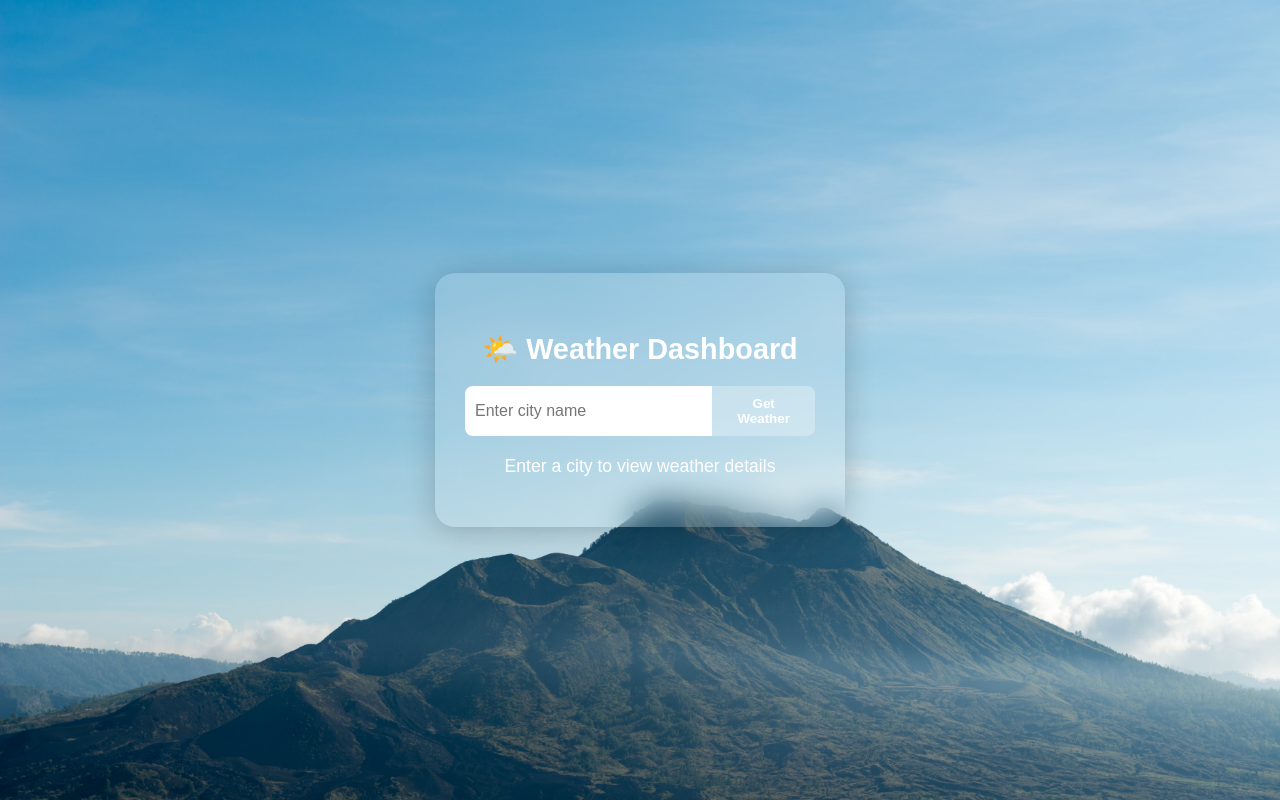
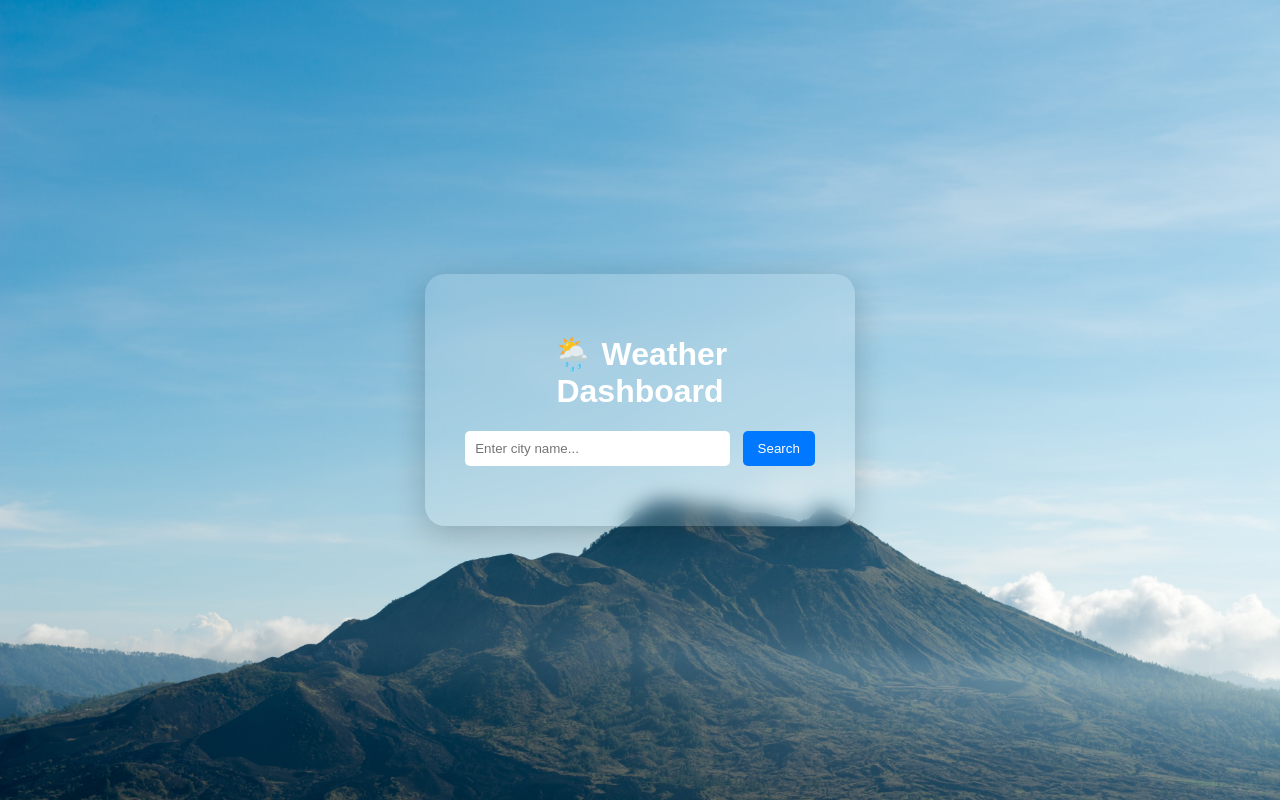
Before and after one commit to Akash7125/devops-static-site, a website: page app/public/index.html in a window 1280 px wide. Drawn offline with Linux system fonts and the light colour scheme.

Commit message:
Updated Node.js weather app working with CommonJS

```diff
--- a/app/public/index.html
+++ b/app/public/index.html
@@ -9,19 +9,12 @@
 <body>
   <div class="container">
     <div class="glass-card">
-      <h1>🌤️ Weather Dashboard</h1>
-
-      <div class="search">
-        <input type="text" id="city" placeholder="Enter city name" />
-        <button onclick="getWeather()">Get Weather</button>
-      </div>
-
-      <div id="result" class="result">
-        <p>Enter a city to view weather details</p>
-      </div>
+      <h1>🌦️ Weather Dashboard</h1>
+      <input id="city" type="text" placeholder="Enter city name..." />
+      <button onclick="getWeather()">Search</button>
+      <div id="result"></div>
     </div>
   </div>
-
   <script src="script.js"></script>
 </body>
 </html>
--- a/app/public/script.js
+++ b/app/public/script.js
@@ -1,11 +1,15 @@
 async function getWeather() {
-  const city = document.getElementById("city").value;
+  const city = document.getElementById("city").value.trim();
   const resultDiv = document.getElementById("result");
-  resultDiv.innerHTML = "Fetching weather data...";
+
+  if (!city) {
+    resultDiv.innerHTML = "<p>Please enter a city name.</p>";
+    return;
+  }
 
   try {
-    const res = await fetch(`/api/weather?city=${city}`);
-    const data = await res.json();
+    const response = await fetch(`/api/weather?city=${city}`);
+    const data = await response.json();
 
     if (data.error) {
       resultDiv.innerHTML = `<p>${data.error}</p>`;
@@ -14,15 +18,14 @@ async function getWeather() {
 
     resultDiv.innerHTML = `
       <h2>${data.city}, ${data.country}</h2>
-      <p>🌡️ Temperature: ${data.temperature}°C</p>
-      <p>🔺 Max: ${data.temp_max}°C | 🔻 Min: ${data.temp_min}°C</p>
+      <p>🌡️ Temperature: ${data.temperature}°C (Feels like ${data.feels_like}°C)</p>
+      <p>🌤️ Condition: ${data.condition} - ${data.description}</p>
       <p>💧 Humidity: ${data.humidity}%</p>
-      <p>🌬️ Wind: ${data.wind_speed} m/s</p>
-      <p>⏱️ Pressure: ${data.pressure} hPa</p>
-      <p>🕓 Local Time: ${data.timezone}</p>
-      <p>${data.weather} - ${data.description}</p>
+      <p>🌬️ Wind Speed: ${data.wind_speed} m/s</p>
+      <p>🌡️ Min: ${data.temp_min}°C | Max: ${data.temp_max}°C</p>
+      <p>🕓 Local Time (IST): ${data.local_time}</p>
     `;
   } catch (err) {
-    resultDiv.innerHTML = `<p>Unable to fetch weather data.</p>`;
+    resultDiv.innerHTML = "<p>Unable to fetch weather data.</p>";
   }
 }
--- a/app/public/style.css
+++ b/app/public/style.css
@@ -1,85 +1,55 @@
 body {
+  background: url('bg.jpg') no-repeat center center/cover;
+  font-family: 'Poppins', sans-serif;
+  color: #fff;
+  display: flex;
+  justify-content: center;
+  align-items: center;
+  height: 100vh;
   margin: 0;
-  padding: 0;
-  font-family: "Poppins", sans-serif;
-  background: url("bg.jpg") no-repeat center center fixed;
-  background-size: cover;
-  height: 100vh;
-  display: flex;
-  align-items: center;
-  justify-content: center;
 }
 
 .container {
   display: flex;
   justify-content: center;
   align-items: center;
-  width: 100%;
 }
 
 .glass-card {
   background: rgba(255, 255, 255, 0.15);
-  backdrop-filter: blur(15px);
   border-radius: 20px;
-  box-shadow: 0 4px 30px rgba(0, 0, 0, 0.2);
-  color: #fff;
+  padding: 40px;
+  backdrop-filter: blur(10px);
+  box-shadow: 0 8px 32px 0 rgba(0, 0, 0, 0.2);
   text-align: center;
-  padding: 40px 30px;
   width: 350px;
 }
 
-h1 {
-  font-size: 1.8rem;
-  margin-bottom: 20px;
-  color: #fff;
+input {
+  padding: 10px;
+  border: none;
+  border-radius: 5px;
+  outline: none;
+  margin-right: 8px;
+  width: 70%;
 }
 
-.search {
-  display: flex;
-  justify-content: center;
-  margin-bottom: 20px;
+button {
+  padding: 10px 15px;
+  border: none;
+  background: #0078ff;
+  color: white;
+  border-radius: 5px;
+  cursor: pointer;
+  transition: background 0.3s;
 }
 
-.search input {
-  padding: 10px;
-  border-radius: 8px 0 0 8px;
-  border: none;
-  width: 70%;
-  outline: none;
-  font-size: 1rem;
+button:hover {
+  background: #005fcc;
 }
 
-.search button {
-  padding: 10px 15px;
-  border: none;
-  background-color: rgba(255, 255, 255, 0.3);
-  color: white;
-  cursor: pointer;
-  border-radius: 0 8px 8px 0;
-  font-weight: bold;
-  transition: 0.3s;
+#result {
+  margin-top: 20px;
+  font-size: 1rem;
+  line-height: 1.6;
 }
-
-.search button:hover {
-  background-color: rgba(255, 255, 255, 0.5);
-}
-
-.result p {
-  font-size: 1.1rem;
-  margin: 10px 0;
-}
-
-.result h2 {
-  font-size: 1.4rem;
-  margin: 15px 0 5px;
-}
-
-.result .temp {
-  font-size: 2rem;
-  font-weight: 600;
-}
-
-.result .details {
-  margin-top: 10px;
-  font-size: 1rem;
-}
```
Also changed, not shown: app/server.js (+23 -21 lines).
